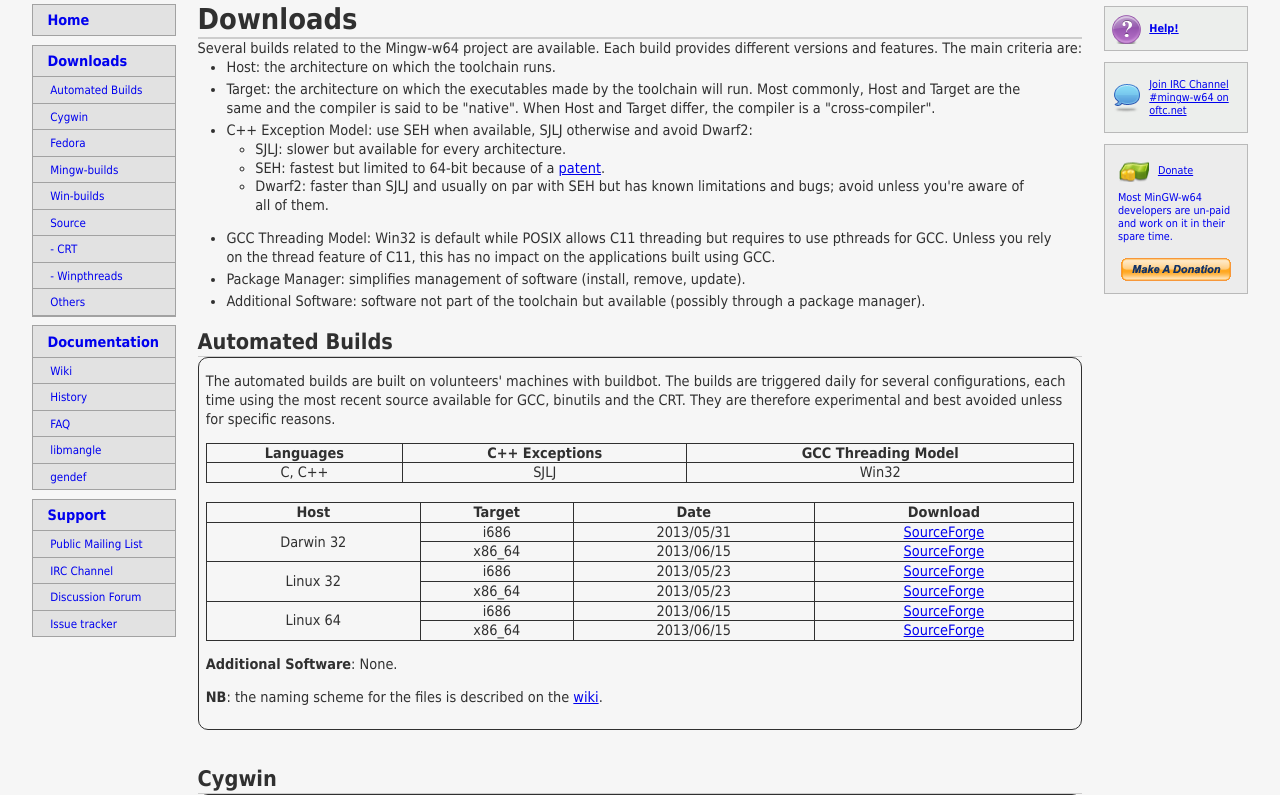
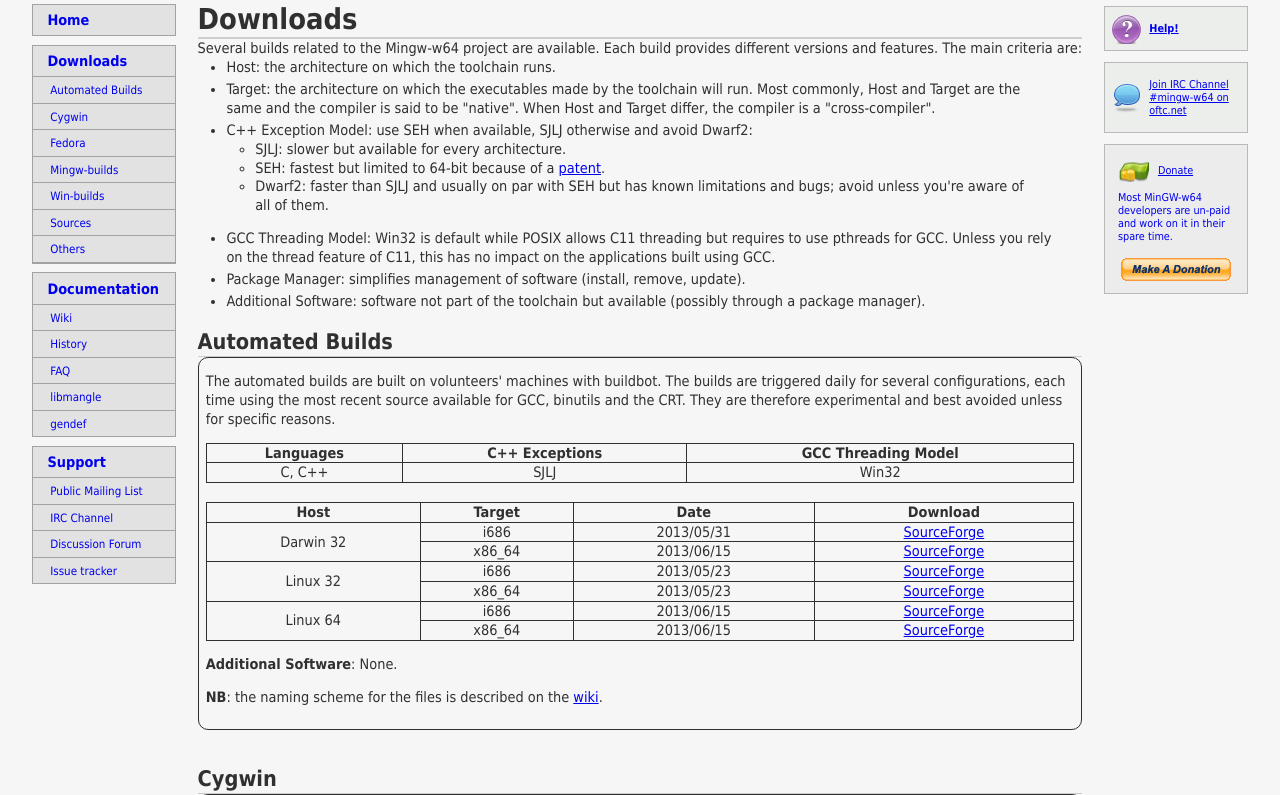
Before and after one commit to repo-mirrors/mingw-w64-htdocs, a PHP site: page /download.php in a window 1280 px wide. Shown: the part 165-960 px from the top of the page. Run offline with PHP 8.4, Linux system fonts and the light colour scheme.

Commit message:
web: update source link to CRTv3.
It has been some time but the download page hadn't been updated to point to
the new CRT.

Also update the page to mention that winpthreads is in CRTv3 and that it
must be fetched from SVN for previous versions.

Since winpthreads is in the main download, remove the link to the
#source-winpthreads from the navigation bar on the left of the website.

Also sneak in a small formatting fix for yypkg.

git-svn-id: svn+ssh://svn.code.sf.net/p/mingw-w64/code/web@6342 4407c894-4637-0410-b4f5-ada5f102cad1

```diff
--- a/htdocs/downloads/source.php
+++ b/htdocs/downloads/source.php
@@ -1,10 +1,10 @@
 <h2 id="source">Source</h2>
 <div class="toolchain">
   <p id="source-crt">
-    Tarballs for the mingw-w64 sources are hosted on <a href="http://sourceforge.net/projects/mingw-w64/files/mingw-w64/mingw-w64-release/">SourceForge</a>. The latest version is <a href="http://sourceforge.net/projects/mingw-w64/files/mingw-w64/mingw-w64-release/mingw-w64-v2.0.8.tar.gz/download">2.0.8</a>.
+    Tarballs for the mingw-w64 sources are hosted on <a href="http://sourceforge.net/projects/mingw-w64/files/mingw-w64/mingw-w64-release/">SourceForge</a>. The latest version is <a href="http://sourceforge.net/projects/mingw-w64/files/mingw-w64/mingw-w64-release/mingw-w64-v3.0.0.tar.bz2/download">3.0.0</a>.
   </p>
   <p id="source-winpthreads">
-    Winpthreads has not been released through tarballs yet. You need to get <a href="http://sourceforge.net/p/mingw-w64/code/6184/tree/trunk/mingw-w64-libraries/winpthreads/">checkout the SVN repository for mingw-w64-libraries.</a>.
+    Winpthreads is available in the main tarball as of 3.0.0. For previous versions of the CRT, you need to <a href="http://sourceforge.net/p/mingw-w64/code/6184/tree/trunk/mingw-w64-libraries/winpthreads/">checkout the SVN repository for mingw-w64-libraries</a>.
   </p>
   <p>
     The wiki has instructions for building <a href="http://sourceforge.net/apps/trac/mingw-w64/wiki/Native%20Win64%20compiler">native</a> and <a href="http://sourceforge.net/apps/trac/mingw-w64/wiki/Cross%20Win32%20and%20Win64%20compiler">cross</a> toolchains.
--- a/htdocs/downloads/yypkg.php
+++ b/htdocs/downloads/yypkg.php
@@ -51,8 +51,8 @@
     <tr>
       <td>Linux 64 (alpha)</td>
       <td>i686, x86_64</td>
-      <td rowspan="3">4.8.1</td>
-      <td rowspan="3">3.0.0</td>
+      <td>4.8.1</td>
+      <td>3.0.0</td>
       <!-- cell is defined by a rowspan in the previous <tr> -->
     </tr>
   </table>
--- a/htdocs/inc/navigation.php
+++ b/htdocs/inc/navigation.php
@@ -13,12 +13,7 @@
             <li><a href="download.php#fedora">Fedora</a></li>
             <li><a href="download.php#mingw-builds">Mingw-builds</a></li>
             <li><a href="download.php#win-builds">Win-builds</a></li>
-            <li><a href="download.php#source">Source</a>
-              <ul>
-                <li><a href="download.php#source-crt">- CRT</a></li>
-                <li><a href="download.php#source-winpthreads">- Winpthreads</a></li>
-              </ul>
-            </li>
+            <li><a href="download.php#source">Sources</a></li>
             <li><a href="download.php#others">Others</a><li>
           </ul>
         </li>
```
